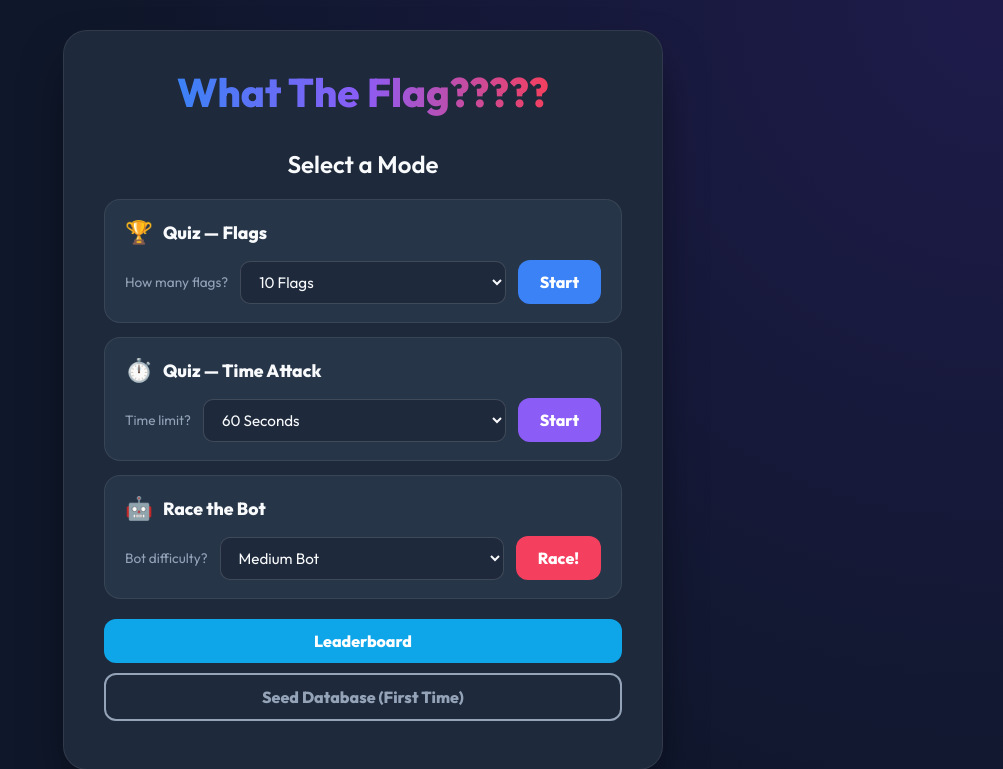
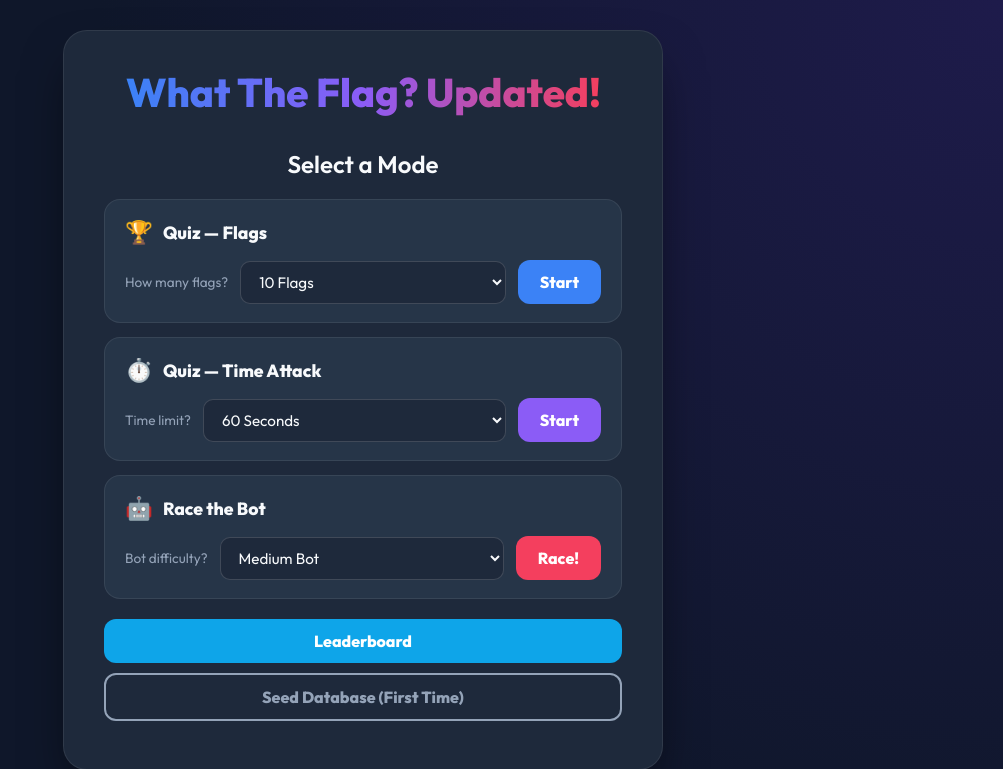
Before and after one commit to m-ali-04/WhatTheFlag, a Flask app: template frontend/templates/index.html in a window 1280 px wide. Shown: the top 769 px of the page, without its empty margins (277-1280 px from the left). Run offline with Flask 3, Linux system fonts and the light colour scheme; the template is opened without the code that fills it, so the values that code supplies are empty.

Commit message:
Title Change 2

```diff
--- a/frontend/templates/index.html
+++ b/frontend/templates/index.html
@@ -14,7 +14,7 @@
 <body>
     <div class="container">
         <header>
-            <h1 class="pulse-text">What The Flag?????</h1>
+            <h1 class="pulse-text">What The Flag? Updated!</h1>
         </header>
 
         <!-- ══════════════ MAIN MENU ══════════════ -->
```
